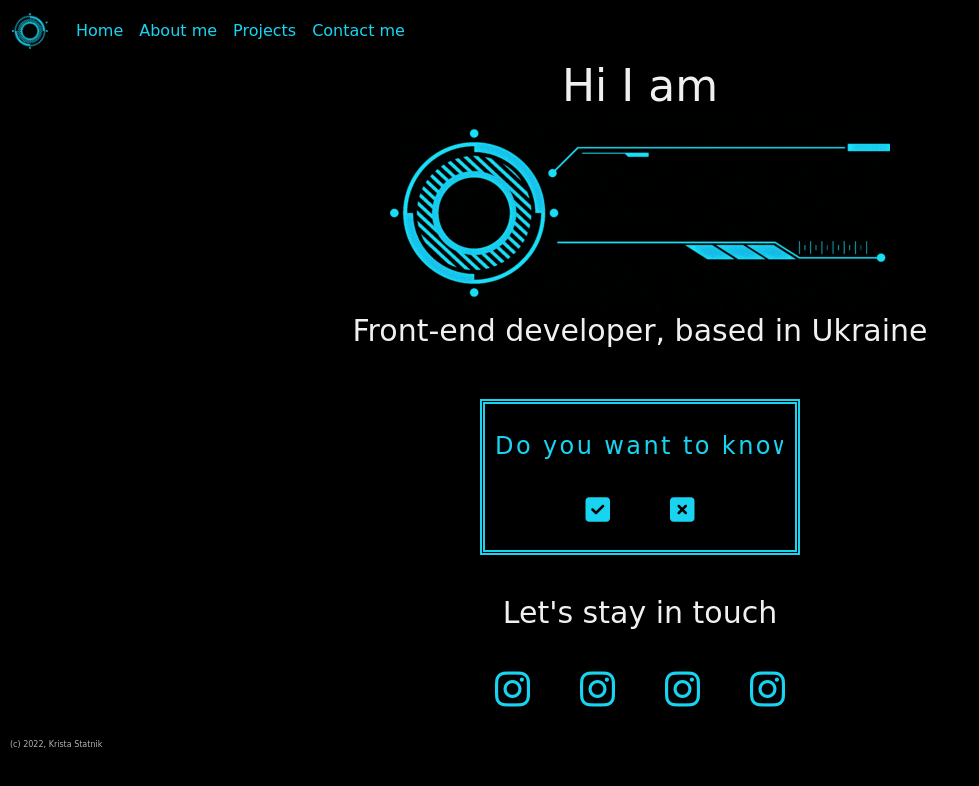
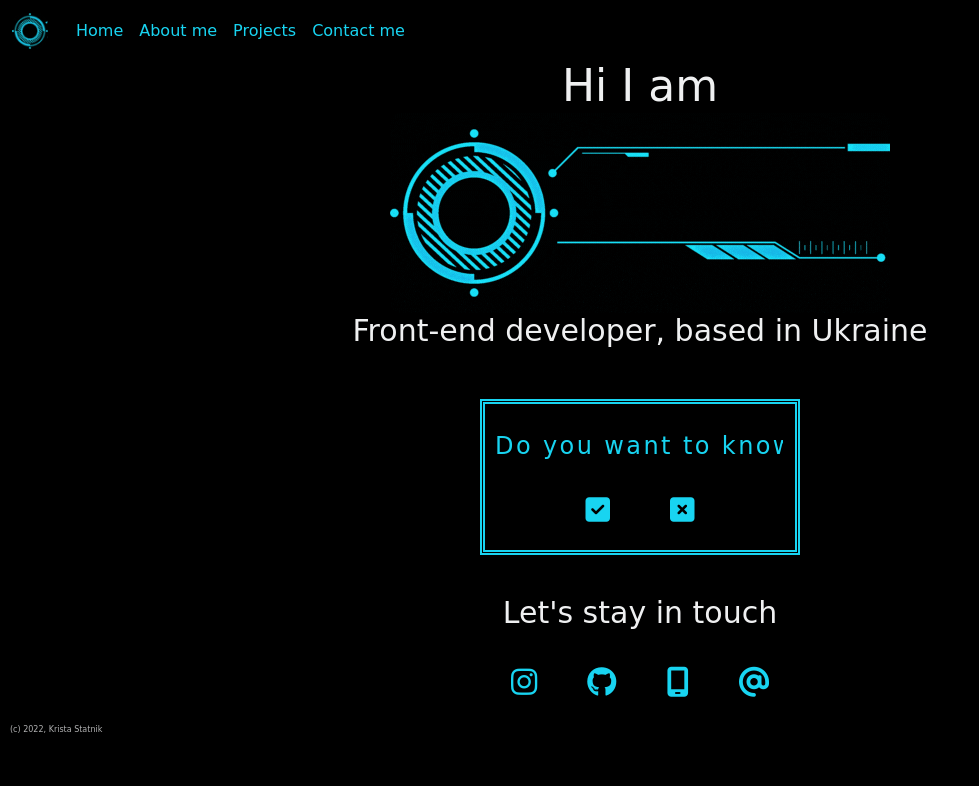
Before and after one commit to KristaUA/portfolio_app, a plain HTML site: page index.html in a window 1280 px wide. Shown: the whole page, without its empty margins (0-979 px from the left). Drawn offline with nearby package versions, Linux system fonts and the light colour scheme; a web font is replaced by a local one.

Commit message:
Contact details HTML and SCC (icons)

```diff
--- a/index.html
+++ b/index.html
@@ -105,26 +105,23 @@
       </div>
       <div class="contact-links">
         <a
-          href="https://www.linkedin.com/in/khrystynastatnyk/"
-          target="_blank"
-          class="linkedIn-link"
-          ><i class="fa-brands fa-instagram"></i
-        ></a>
-        <a
-          href="https://www.instagram.com/khrystyna_statnyk/"
+          href="https://www.instagram.com/xtnavision/"
           class="instagram-link"
           ><i class="fa-brands fa-instagram"></i
         ></a>
+         <a
+          href="https://github.com/KristaUA"
+          target="_blank"
+          class="github-link"
+          ><i class="fa-brands fa-github"></i></a>
         <a
-          href="https://www.instagram.com/khrystyna_statnyk/"
+          href=""
           class="phone-link"
-          ><i class="fa-brands fa-instagram"></i
-        ></a>
+          ><i class="fa-solid fa-mobile-screen"></i></a>
         <a
-          href="https://www.instagram.com/khrystyna_statnyk/"
+          href=""
           class="email-link"
-          ><i class="fa-brands fa-instagram"></i
-        ></a>
+          ><i class="fa-solid fa-at"></i></a>
       </div>
 <div class="footer">
       <footer>(c) 2022, Krista Statnik</footer>
--- a/src/styles.css
+++ b/src/styles.css
@@ -155,7 +155,7 @@ img {
 .contact-links {
   display: flex;
   justify-content: center;
-  font-size: 40px;
+  font-size: 30px;
 }
 
 .contact-links a {
```
